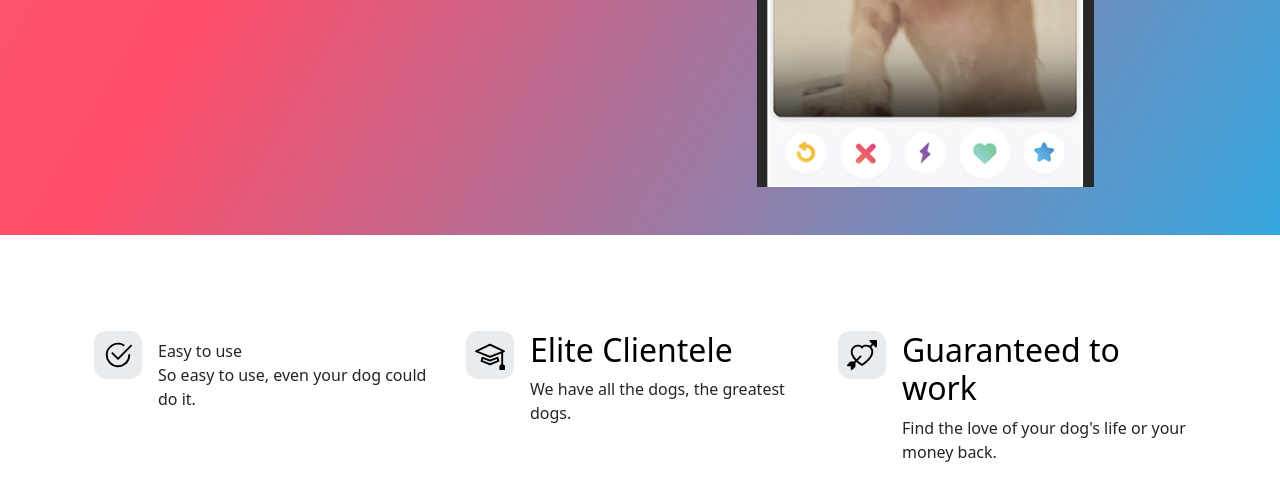
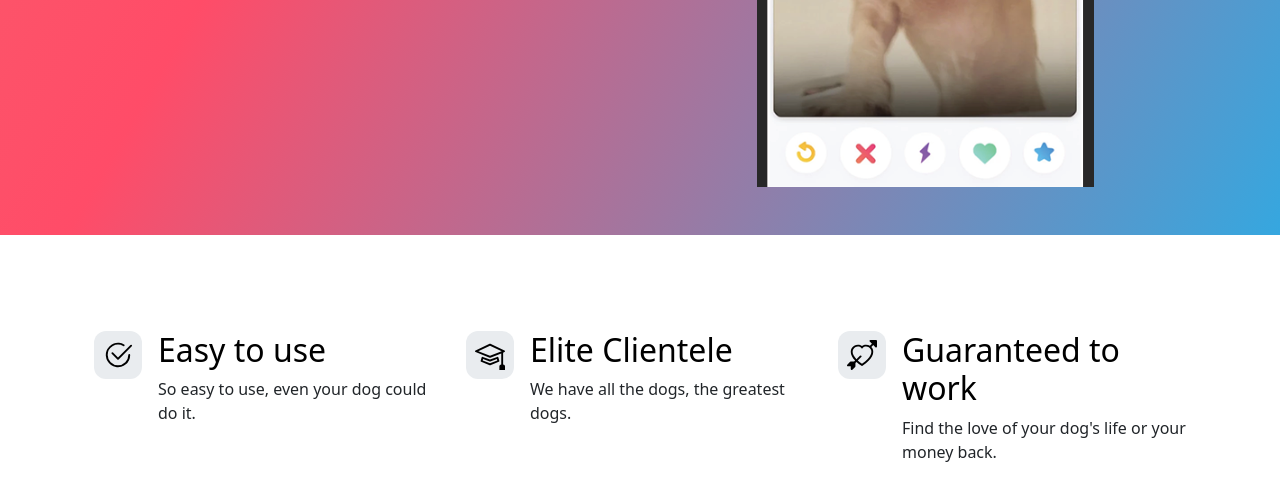
Before and after one commit to JoyBuoy/TinDog-bootstrap-Website, a plain HTML site: page index.html in a window 1280 px wide. Shown: the part 503-1004 px from the top of the page. Drawn offline with nearby package versions, Linux system fonts and the light colour scheme.

Commit message:
Update index.html

```diff
--- a/index.html
+++ b/index.html
@@ -53,7 +53,7 @@
 </svg>
           </div>
           <div>
-            <h3 class="fs-2 text-body-emphasis"></h3>Easy to use</h3>
+            <h3 class="fs-2 text-body-emphasis">Easy to use</h3>
             <p>So easy to use, even your dog could do it.</p>
 
           </div>
```
